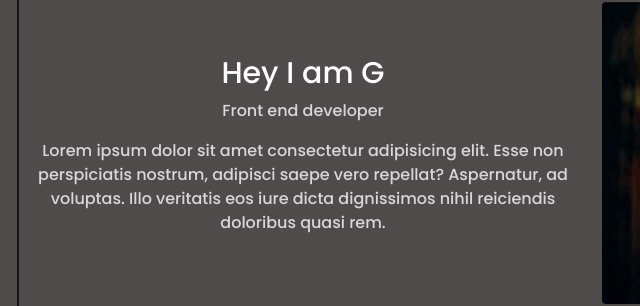
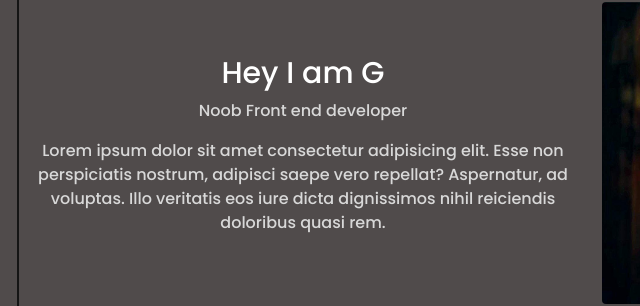
Before and after one commit to gammydenis/portfolio, a plain HTML site: page index.html in a window 1280 px wide. Shown: the part 241-547 px from the top of the page, 53-693 px from the left. Drawn offline with nearby package versions, Linux system fonts and the light colour scheme.

Commit message:
Update index.html

```diff
--- a/index.html
+++ b/index.html
@@ -39,7 +39,7 @@
         <div class="row">
           <div class="col-sm   hometext">
            <h3 style="color:white" > Hey I am G</h3>
-             <P style="color: #D8D8D8">Front end developer</P>
+             <P style="color: #D8D8D8">Noob Front end developer</P>
              <p style="color: #D8D8D8;">Lorem ipsum dolor sit amet consectetur adipisicing elit. Esse non perspiciatis nostrum, adipisci saepe vero repellat? Aspernatur, ad voluptas. Illo veritatis eos iure dicta dignissimos nihil reiciendis doloribus quasi rem.</p>
              <p></p>
           </div>
```
